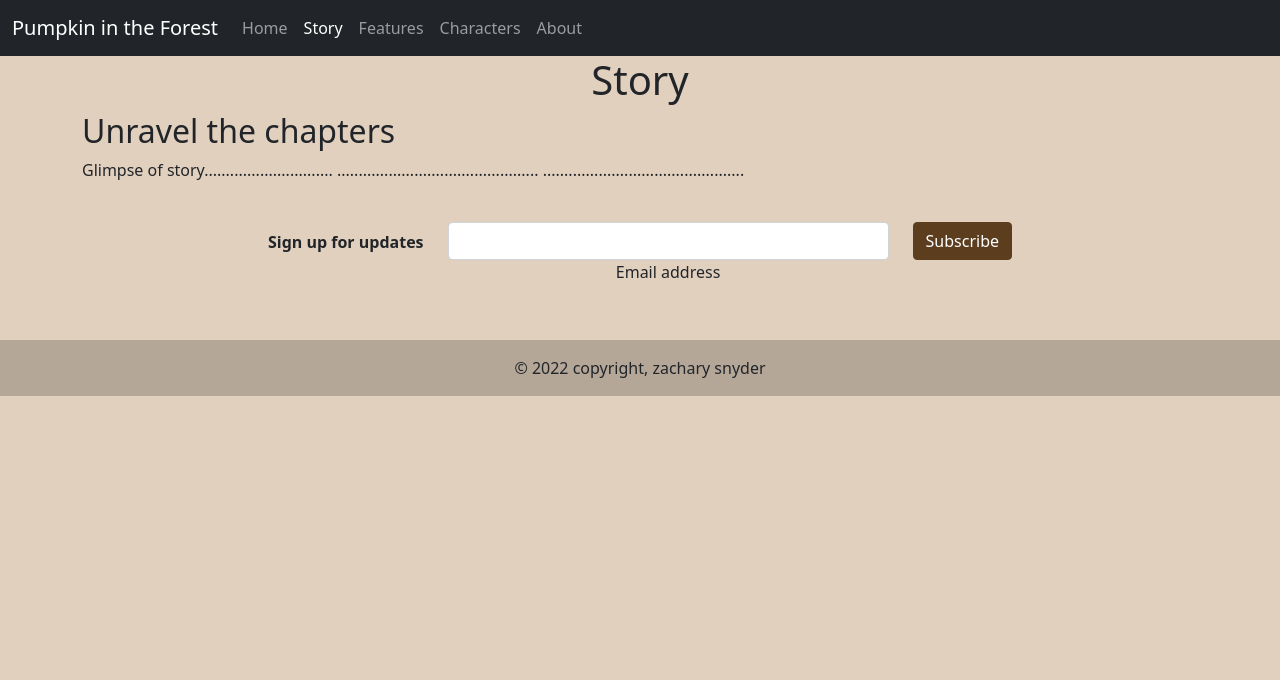
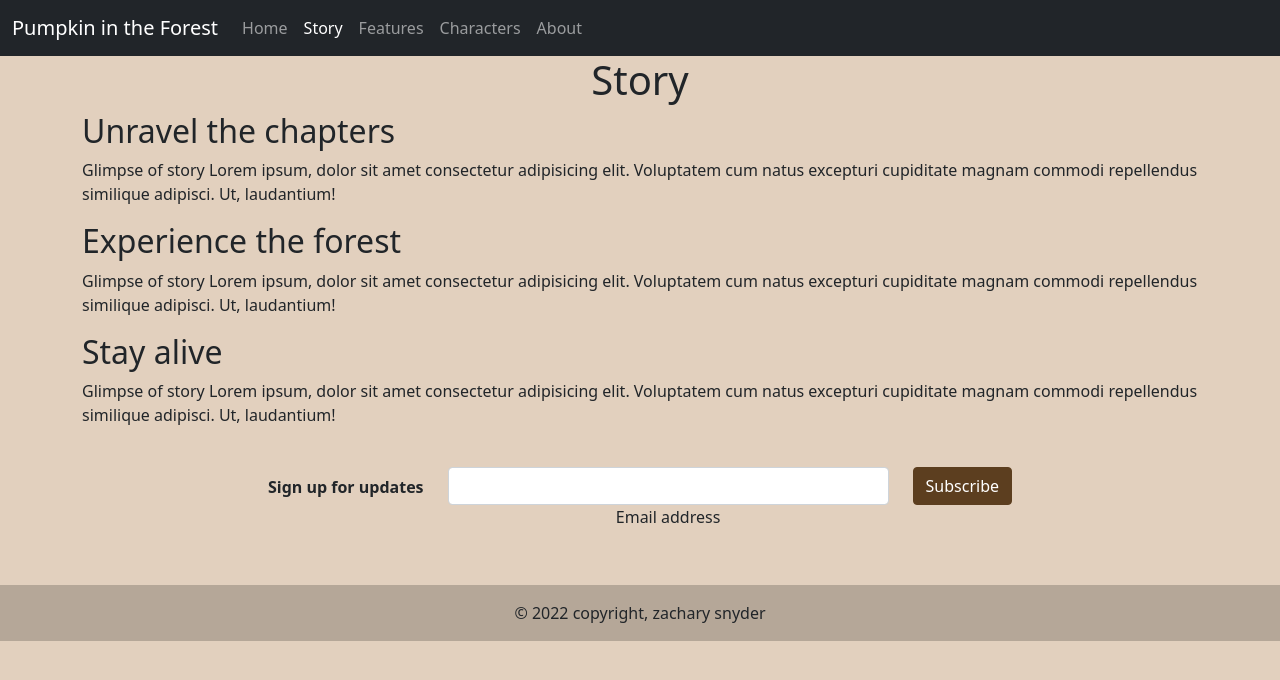
Before and after one commit to vaporvoid/pitfgame, a website: page story.html in a window 1280 px wide. Drawn offline with nearby package versions, Linux system fonts and the light colour scheme.

Commit message:
about and story updates

```diff
--- a/story.html
+++ b/story.html
@@ -48,9 +48,21 @@
     <!-- page content -->
     <h1 class="text-center">Story</h1>
     <h2 class="container text-start">Unravel the chapters</h2>
-    <p class="container text-start">Glimpse of story..............................
-      ...............................................
-      ...............................................
+    <p class="container text-start">Glimpse of story Lorem ipsum, dolor sit amet consectetur
+      adipisicing elit. Voluptatem cum natus excepturi cupiditate magnam commodi repellendus
+      similique adipisci. Ut, laudantium!
+    </p>
+
+    <h2 class="container text-start">Experience the forest</h2>
+    <p class="container text-start">Glimpse of story Lorem ipsum, dolor sit amet consectetur
+      adipisicing elit. Voluptatem cum natus excepturi cupiditate magnam commodi repellendus
+      similique adipisci. Ut, laudantium!
+    </p>
+
+    <h2 class="container text-start">Stay alive</h2>
+    <p class="container text-start">Glimpse of story Lorem ipsum, dolor sit amet consectetur
+      adipisicing elit. Voluptatem cum natus excepturi cupiditate magnam commodi repellendus
+      similique adipisci. Ut, laudantium!
     </p>
 
 <!-- footer, customized from mdbootstrap -->
```
Also changed, not shown: about.html (+3 -3 lines).
